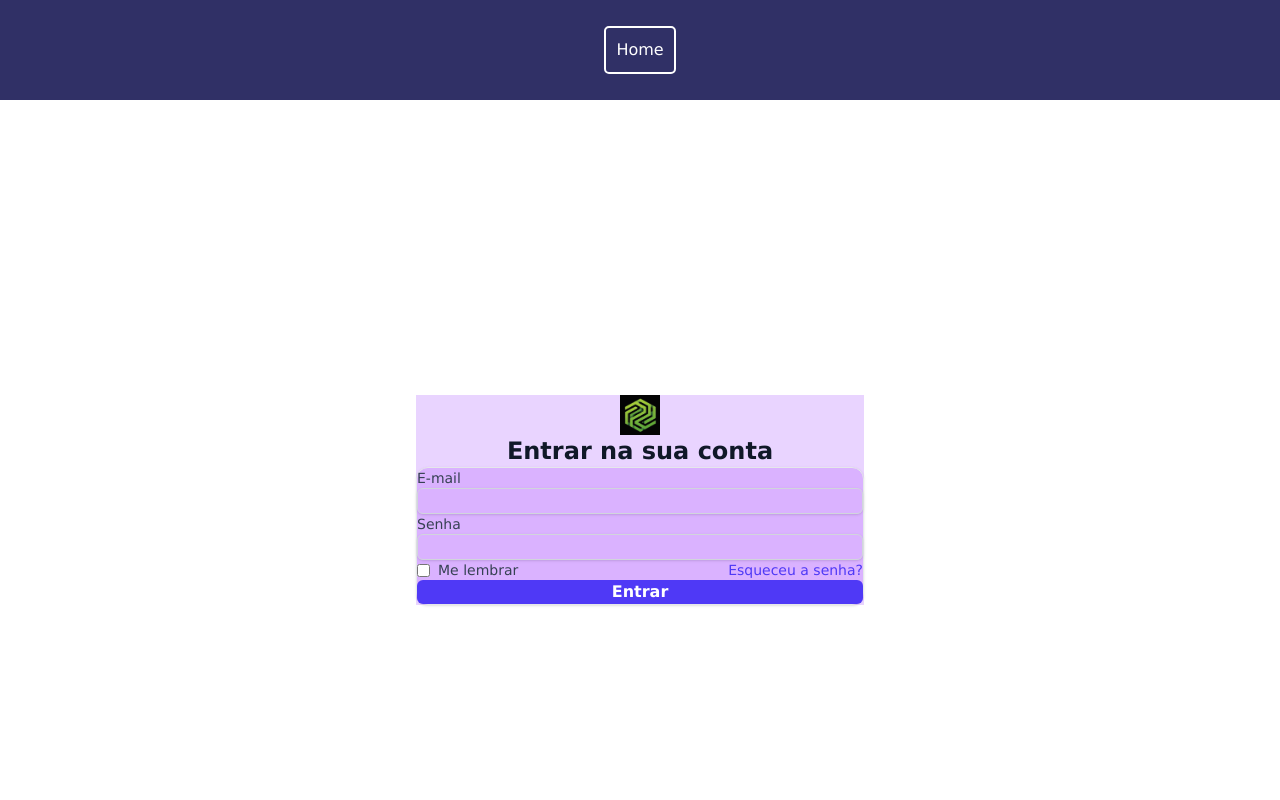
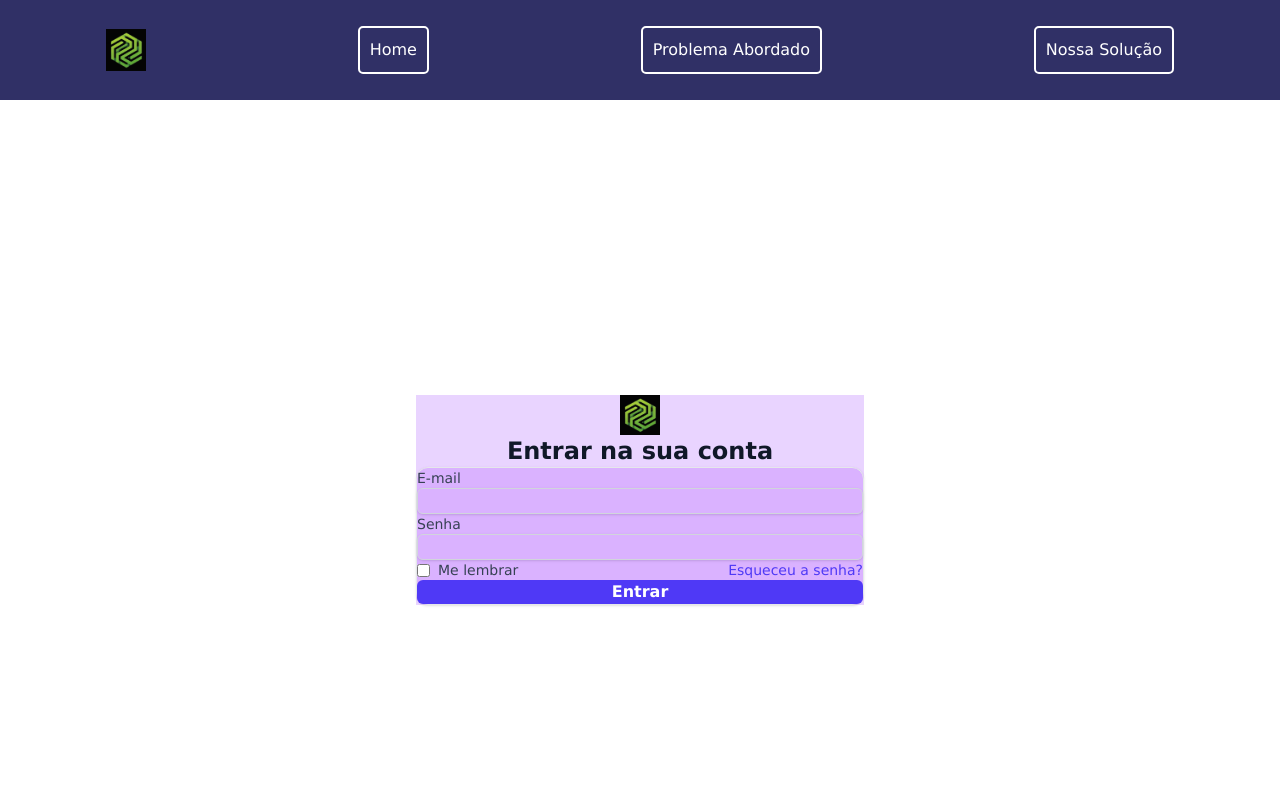
Before and after one commit to GrupoCodeNexus/Sprint_3-WebDev, a React (Vite) app: page / in a window 1280 px wide. Shown: the top 800 px of the page. Built offline with nearby package versions, Linux system fonts and the light colour scheme.

Commit message:
Adicionando os novos components criados na Nav

```diff
--- a/src/components/Nav.jsx
+++ b/src/components/Nav.jsx
@@ -1,12 +1,16 @@
 import React from 'react'
 import { Link } from 'react-router-dom'
 import '../styles/style.css'
+import logo from '../assets/loog.png'
 
 const Nav = () => {
   return (
     <>
     <div className="c-nav">
+      <img src={logo} alt="Logo" width='40px'/>
       <Link to="/Home" className="nav-link">Home</Link>
+      <Link to="/Problema" className="nav-link">Problema Abordado</Link>
+      <Link to="/Solucao" className="nav-link">Nossa Solução</Link>
     </div>
     </>
   )
```
